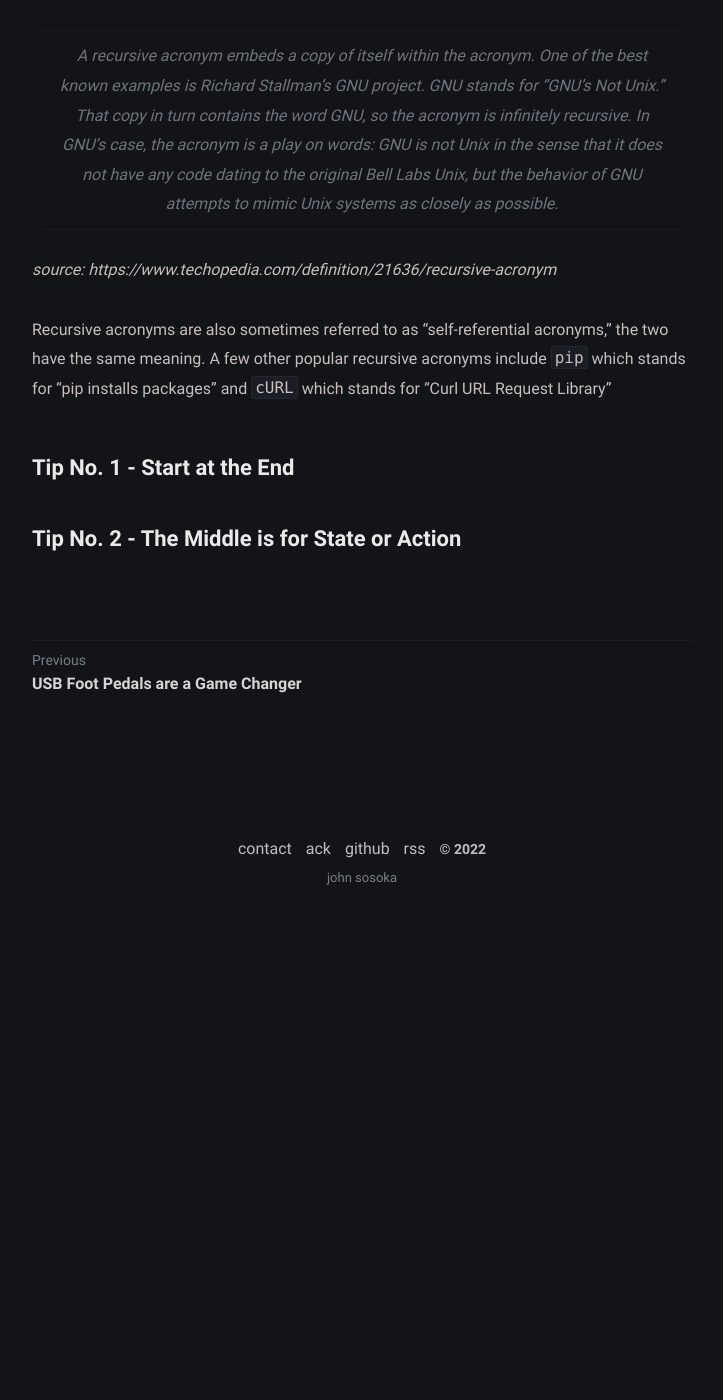
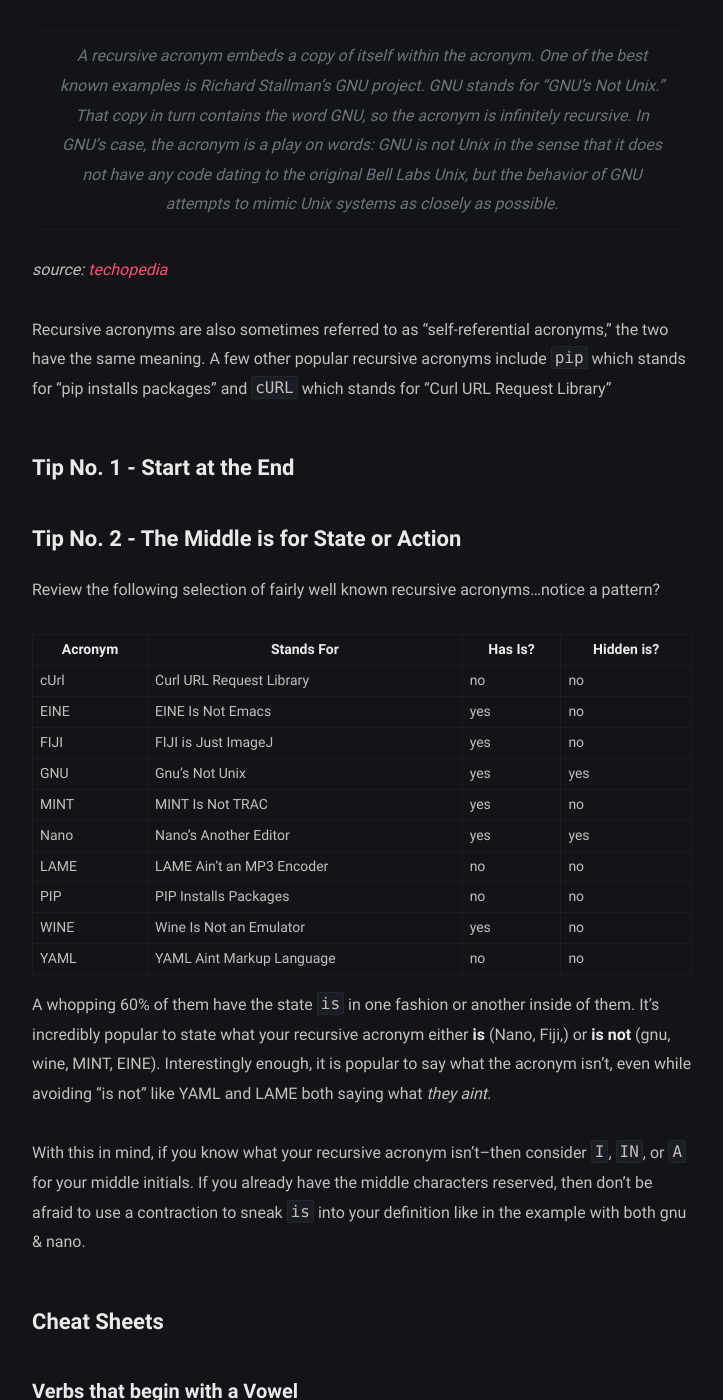
Before and after one commit to johnsosoka/site-johnsosoka-com, a Jekyll site: the page built from website/_posts/blog/2022-01-13-recursive-acronym-tips.md, in a window 1280 px wide and 1400 px high, scrolled down 506 px. Shown: the whole window, without its empty margins (278-1001 px from the left). Built offline with Jekyll 4.4.1, drawn with Linux system fonts in a browser that asks for light colours; before the commit the page ends 1428 px from its top, so only the background shows below that; some of the changed text lies outside the part shown.

Commit message:
saving work on acronym blog

```diff
--- a/website/_posts/blog/2022-01-13-recursive-acronym-tips.md
+++ b/website/_posts/blog/2022-01-13-recursive-acronym-tips.md
@@ -25,3 +24,31 @@
 
 
 ## Tip No. 2 - The Middle is for State or Action
+
+Review the following selection of fairly well known recursive acronyms...notice a pattern?
+
+Acronym | Stands For | Has Is?	| Hidden is? |
+--------|------------|----------|-----------|
+cUrl | Curl URL Request Library | no | no |
+EINE | EINE Is Not Emacs | yes | no |
+FIJI | FIJI is Just ImageJ | yes | no |
+GNU	 | Gnu's Not Unix | yes | yes |
+MINT | MINT Is Not TRAC | yes | no |
+Nano | Nano's Another Editor | yes | yes |
+LAME | LAME Ain't an MP3 Encoder | no | no |
+PIP	| PIP Installs Packages	| no | no |
+WINE | Wine Is Not an Emulator | yes | no |
+YAML | YAML Aint Markup Language | no | no |
+
+A whopping 60% of them have the state `is` in one fashion or another inside of them. It's incredibly popular to state
+what your recursive acronym either **is** (Nano, Fiji,) or **is not** (gnu, wine, MINT, EINE). Interestingly enough, it
+is popular to say what the acronym isn't, even while avoiding "is not" like YAML and LAME both saying what _they aint._
+
+With this in mind, if you know what your recursive acronym isn't--then consider `I`, `IN`, or `A` for your middle initials.
+If you already have the middle characters reserved, then don't be afraid to use a contraction to sneak `is` into your definition
+like in the example with both gnu & nano.
+
+## Cheat Sheets
+
+
+### Verbs that begin with a Vowel
```
Also changed, not shown: other parts of website/_posts/blog/2022-01-13-recursive-acronym-tips.md (+2 -3 lines).
